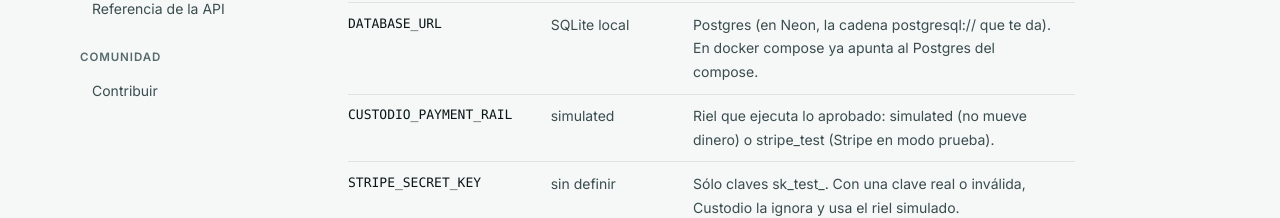
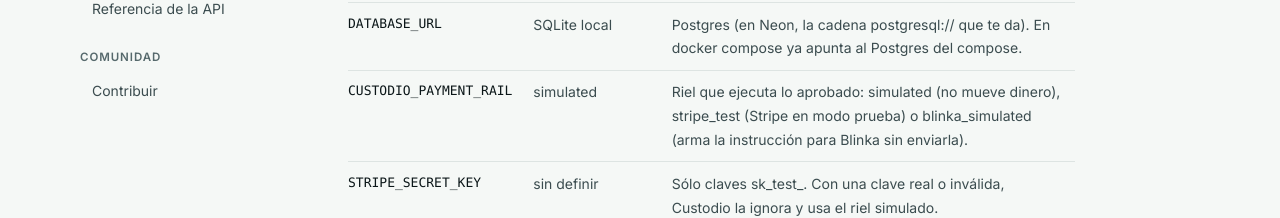
Before and after one commit to davidleonb27/blinka-keeper, a Next.js app in the folder apps/web/: page /docs/configuracion in a window 1280 px wide. Shown: the part 505-723 px from the top of the page. Built offline with nearby package versions, Linux system fonts and the light colour scheme; no server answers.

Commit message:
docs: list the blinka_simulated rail from L11 in the rails page, the configuration page and .env.example

```diff
--- a/apps/web/src/app/docs/configuracion/page.tsx
+++ b/apps/web/src/app/docs/configuracion/page.tsx
@@ -24,7 +24,7 @@ const VARIABLES: readonly Variable[] = [
   {
     name: "CUSTODIO_PAYMENT_RAIL",
     fallback: "simulated",
-    text: "Riel que ejecuta lo aprobado: simulated (no mueve dinero) o stripe_test (Stripe en modo prueba).",
+    text: "Riel que ejecuta lo aprobado: simulated (no mueve dinero), stripe_test (Stripe en modo prueba) o blinka_simulated (arma la instrucción para Blinka sin enviarla).",
   },
   {
     name: "STRIPE_SECRET_KEY",
--- a/apps/web/src/app/docs/rieles/page.tsx
+++ b/apps/web/src/app/docs/rieles/page.tsx
@@ -27,7 +27,8 @@ class PaymentOrder:
 const RAILS: [string, string, string][] = [
   ["simulated", "por defecto", "No mueve dinero ni usa la red; el recibo dice que fue simulado."],
   ["stripe_test", "STRIPE_SECRET_KEY=sk_test_…", "Transferencias reales de Stripe en modo prueba a cuentas conectadas de prueba."],
-  ["el de tu empresa", "tu implementación", "Por ejemplo Blinka (ACH, wire, Bre-B, SPEI, Pix), con sus beneficiarios ya verificados."],
+  ["blinka_simulated", "sin clave ni red", "Arma la instrucción exacta para Blinka (ACH, wire, Bre-B, SPEI o Pix) y no la envía: Blinka aún no tiene API pública."],
+  ["el de tu empresa", "tu implementación", "Por ejemplo Blinka en producción, con sus beneficiarios ya verificados."],
 ];
 
 export default function RailsPage() {
```
Also changed, not shown: 1 other file (tests, documents, lock files or other folders).
